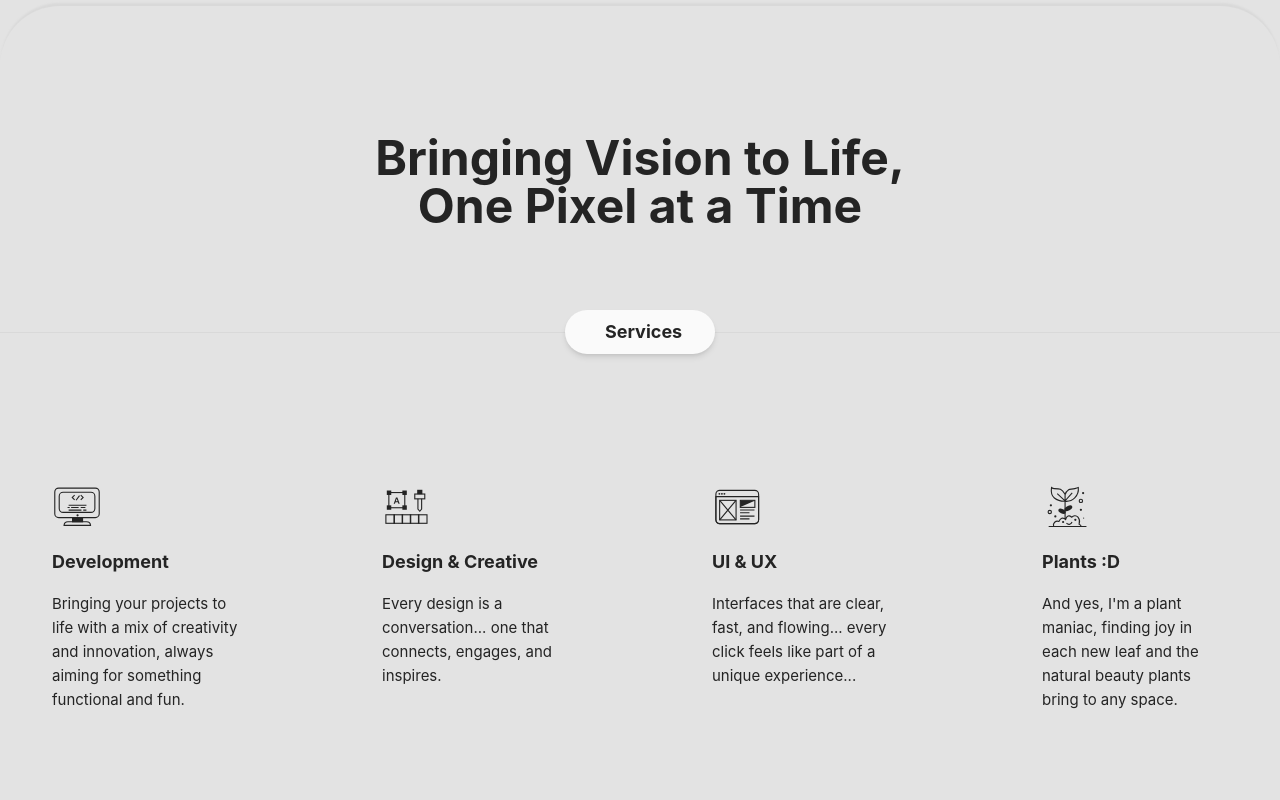
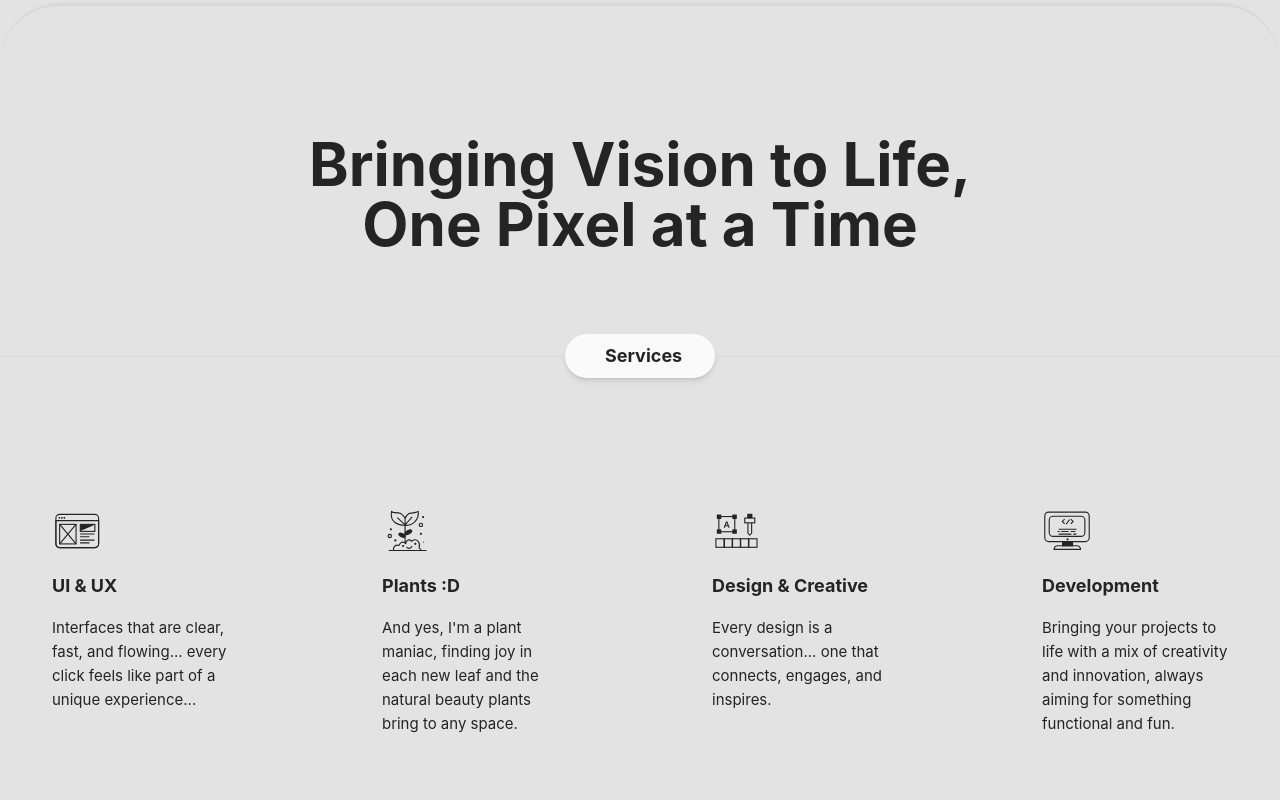
Before and after one commit to LuaFerGG/portafolio, a Vue app: page / in a window 1280 px wide. Shown: the part 940-1740 px from the top of the page. Built offline with nearby package versions, Linux system fonts and the light colour scheme.

Commit message:
style: Adjust font size and positioning in App.vue

```diff
--- a/src/App.vue
+++ b/src/App.vue
@@ -148,7 +148,7 @@
           transition: 'opacity 0.6s ease-in-out'
            }"
           @animationend="handleAnimationEnd">
-          <h1 class="font-bold text-6xl sm:text-5xl text-[#242424] leading-tight">
+          <h1 class="font-bold text-4xl lg:text-6xl text-[#242424] leading-tight">
               Bringing Vision to Life,<br>One Pixel at a Time
           </h1>
           </div>
@@ -159,7 +159,7 @@
           transition: 'opacity 0.6s ease-in-out'
            }"
           @animationend="handleAnimationEnd">
-          <div class="absolute right-[905px] top-[3px] bg-[#242424] text-[#fafafa] rotate-[6deg] text-sm px-2 py-2 z-50 opacity-0 cursor-pointer hover:opacity-100 transition-opacity duration-300 ease-in-out">Don't touch</div>
+          <div class="absolute left top-[3px] bg-[#242424] text-[#fafafa] rotate-[6deg] text-sm px-2 py-2 z-50 opacity-0 cursor-pointer hover:opacity-100 transition-opacity duration-300 ease-in-out">Don't touch</div>
           <div class="absolute w-full border-t border-[#d9d9d9]"></div>
         <div @click="handleFall"
           :class="['bg-[#FAFAFA] text-[#242424] rounded-full font-bold text-lg max-w-[150px] px-10 py-2 z-40 shadow-md',falling ?
@@ -180,7 +180,7 @@
           @animationend="handleAnimationEnd">
 <div class="grid grid-cols-1 md:grid-cols-2 lg:grid-cols-4 gap-10 lg:gap-20 pb-18">
         <!-- --------------------------------------first card--------------------------------- -->
-        <div class="p-8 text-left max-w-[250px]">
+        <div class="p-8 text-left max-w-[250px] order-2">
           <div class="">
             <img src="/icons/icon_dev1.svg" alt="" class="w-[50px] py-4"/>
           </div>
@@ -188,7 +188,7 @@
           <p class="text-md">Bringing your projects to life with a mix of creativity and innovation, always aiming for something functional and fun.</p>
           </div>
           <!-- --------------------------------------second card--------------------------------- -->
-        <div class="p-8 text-left max-w-[250px]">
+        <div class="p-8 text-left max-w-[250px]  order-1">
           <div class="">
             <img src="/icons/icon_design.svg" alt="" class="w-[50px] py-4"/>
           </div>
@@ -484,7 +484,7 @@ const handleHover = () => {
     isHovering.value = true;
 
     const bubble = document.querySelector('.chat-bubble');
-    bubble.style.transition = 'transform 2s ease-out';
+    bubble.style.transition = 'transform 1.5s ease-out';
     bubble.style.transform = 'scale(1.5)';
 
     hoverTimeout = setTimeout(() => {
@@ -497,8 +497,8 @@ const handleHover = () => {
         bubble.style.opacity = 1;
         bubble.style.transform = 'scale(1)';
         isHovering.value = false;
-      }, 1500);
-    }, 1500);
+      }, 700);
+    }, 300);
   }
 };
 
```
